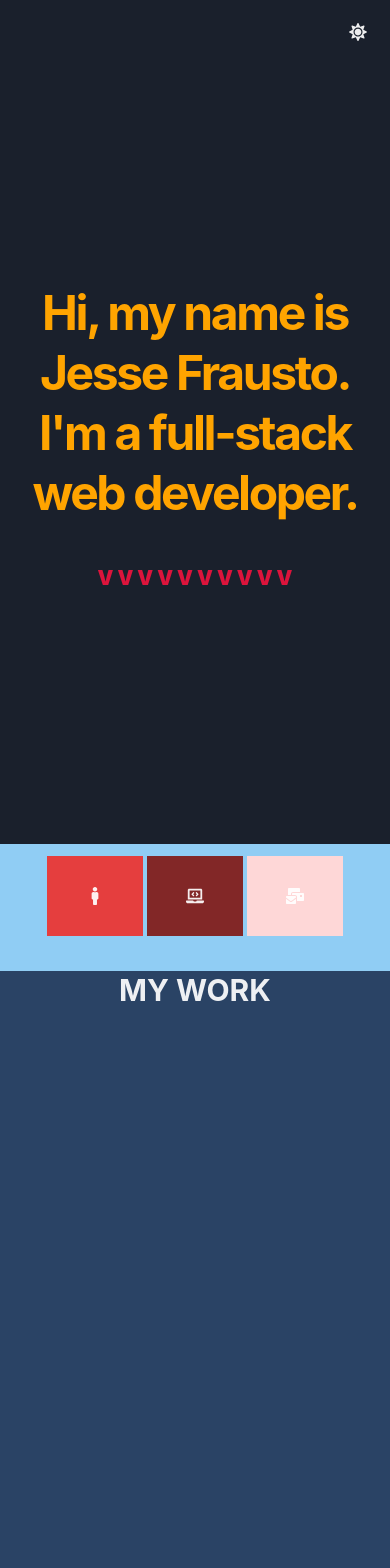
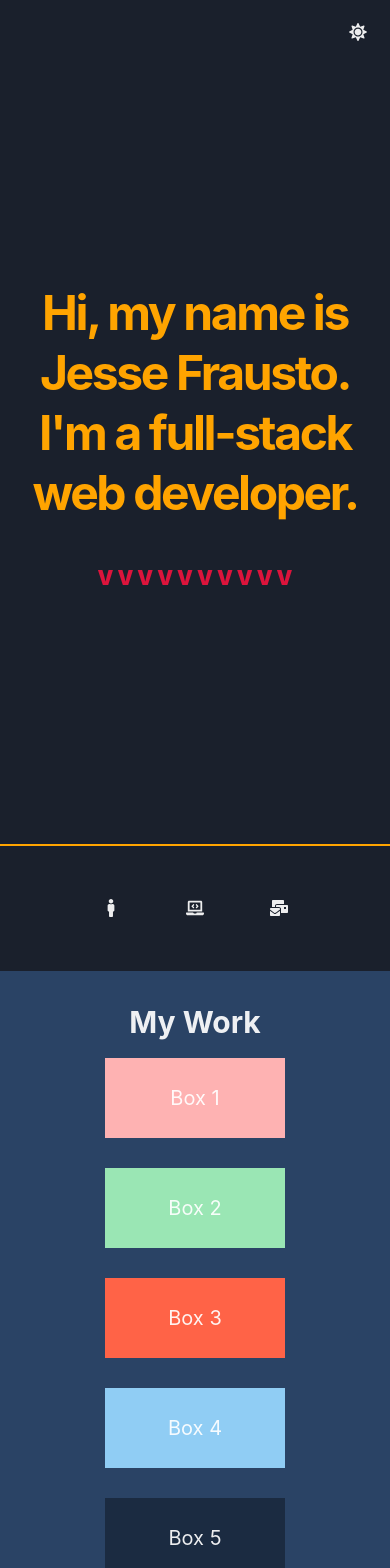
Before and after one commit to jfrausto/My-Portfolio, a React (Create React App) app in the folder my-portfolio/: page /portfolio in a window 390 px wide. Shown: the top 1568 px of the page. Built offline with nearby package versions, Linux system fonts and the light colour scheme.

Commit message:
navigation, About more responsive

```diff
--- a/my-portfolio/src/App.js
+++ b/my-portfolio/src/App.js
@@ -45,15 +45,16 @@ function App() {
             - contact
         */}
         <Router>
-            <Box
+          <VStack
             minH="15vh"
-            bg="blue.200"
+            borderTop="2px"
+            borderTopColor="brand.300"
             p={3}
           >
             {/* not using grid for its intended use here.. lol */}
             {/* could do a grid like */}
             <Nav/>
-          </Box>
+          </VStack>
 
           {/*
             another grid for the main content?????
@@ -61,6 +62,7 @@ function App() {
           <Box
             minH="85vh"
             bg="blue.800"
+            p={8}
           >
             <Switch>
               <Route exact path={["/", "/about"]}>
--- a/my-portfolio/src/components/About.js
+++ b/my-portfolio/src/components/About.js
@@ -1,12 +1,53 @@
 import React from 'react';
-import { Heading } from "@chakra-ui/react";
+import { Box, Heading, Stack, Image, Text, Center, Container, VStack } from "@chakra-ui/react";
+import Jesse from "./images/jesse_shopped_cropped.jpg";
 
 export default function About() {
   return (
     <div>
-      <Heading>
-        its me
-      </Heading>
+      <Stack
+        bg="green.500"
+        direction={["column", "column", "row", "row"]}
+        justifyContent="center"
+        justifyItems="center"
+        p={2}
+      >
+        <Center>
+        <Box
+          justifySelf="center"
+          maxW={["656px", "577px" , "448px", "448px"]}
+          minW={["248px", "534px", "405px", "540px"]}
+          bg="red.500"
+        >
+            <Image
+              src={Jesse}
+              borderRadius="full"
+              objectFit="contain"
+              objectPosition="50% 50%"
+              alt="it's me!"
+              />
+        </Box>
+        </Center>
+        <VStack
+          justifyContent="center"
+          bg="blue.200"
+        >
+          <Container>
+                  <Heading textAlign={["center", "center", "left", "left"]}>
+                    Hey!
+                  </Heading>
+                  <Text align="left">
+                    I am a web developer from East Los Angeles. My interests include
+                    basketball, music, video games, the great outdoors, and the internet.
+                    My love for web development began as a teenager tinkering with Xanga
+                    blogs and MySpace pages. The responsiveness to seemingly endless build
+                    combinations enthralled my young mind. Now, I'm on the road to
+                    becoming your favorite web developer.
+                  </Text>
+            </Container>
+        </VStack>
+
+      </Stack>
     </div>
   )
 }
--- a/my-portfolio/src/components/Contact.js
+++ b/my-portfolio/src/components/Contact.js
@@ -1,12 +1,27 @@
-import { Heading } from '@chakra-ui/react'
+import { Heading, Box, Container, Center } from '@chakra-ui/react'
 import React from 'react'
 
 export default function Contact() {
   return (
     <div>
-      <Heading>
-        YOOOOOO
-      </Heading>
+      <Box
+        bg="red.800"
+      >
+        <Heading>
+          Contact Me
+        </Heading>
+      </Box>
+
+      <Box
+        bg="green.800"
+      >
+        <Container>
+          <Center>
+            List of icons and links to my info goes here
+          </Center>
+        </Container>
+      </Box>
+
     </div>
   )
 }
--- a/my-portfolio/src/components/Nav.js
+++ b/my-portfolio/src/components/Nav.js
@@ -8,10 +8,13 @@ export default function Nav() {
   return (
     <>
     {/* navigation stack ---- a hstack with vstacks for centering easier */}
-      <HStack justify="center" spacing={["1", "4", "8", "20"]}>
-          <VStack h="20" w="24" p={2} justify="center" bg="red.500">
+      {/* HSTACK BG GREEN */}
+      <HStack justify="center" spacing={["1", "4", "8", "20"]} my="auto">
+        {/* VSTACKS BGs? */}
+          <VStack h="20" w={["20", "24", "32", "40"]} p={2} justify="center">
             <IconButton
               size="lg"
+              h="16" w="16"
               variant="ghost"
               icon={<FaMale/>}
               _focus={{
@@ -20,9 +23,10 @@ export default function Nav() {
               as={Link}
               to={"/about"}/>
           </VStack>
-          <VStack h="20" w="24" p={2} justify="center" bg="red.800">
+          <VStack h="20" w={["20", "24", "32", "40"]} p={2} justify="center">
             <IconButton
             size="lg"
+            h="16" w="16"
             variant="ghost"
             icon={<FaLaptopCode/>}
             _focus={{
@@ -31,9 +35,10 @@ export default function Nav() {
             as={Link}
             to={"/portfolio"}/>
           </VStack>
-          <VStack h="20" w="24" mt="2" p={2} justify="center" bg="red.100">
+          <VStack h="20" w={["20", "24", "32", "40"]} mt="2" p={2} justify="center">
             <IconButton
               size="lg"
+              h="16" w="16"
               variant="ghost"
               icon={<FaMailBulk/>}
               _focus={{
--- a/my-portfolio/src/components/Portfolio.js
+++ b/my-portfolio/src/components/Portfolio.js
@@ -1,12 +1,41 @@
-import { Heading } from '@chakra-ui/react'
+import { Container, Heading, Wrap, WrapItem, Center } from '@chakra-ui/react'
 import React from 'react'
 
 export default function Portfolio() {
   return (
     <div>
-      <Heading>
-        MY WORK
+      <Heading mb="4">
+        My Work
       </Heading>
+      <Container>
+        <Wrap spacing="30px" justify="center">
+          <WrapItem>
+            <Center w="180px" h="80px" bg="red.200">
+              Box 1
+            </Center>
+          </WrapItem>
+          <WrapItem>
+            <Center w="180px" h="80px" bg="green.200">
+              Box 2
+            </Center>
+          </WrapItem>
+          <WrapItem>
+            <Center w="180px" h="80px" bg="tomato">
+              Box 3
+            </Center>
+          </WrapItem>
+          <WrapItem>
+            <Center w="180px" h="80px" bg="blue.200">
+              Box 4
+            </Center>
+          </WrapItem>
+          <WrapItem>
+            <Center w="180px" h="80px" bg="blackAlpha.500">
+              Box 5
+            </Center>
+          </WrapItem>
+        </Wrap>
+      </Container>
     </div>
   )
 }
```
Also changed, not shown: 2 other files (tests, documents, lock files or other folders).
